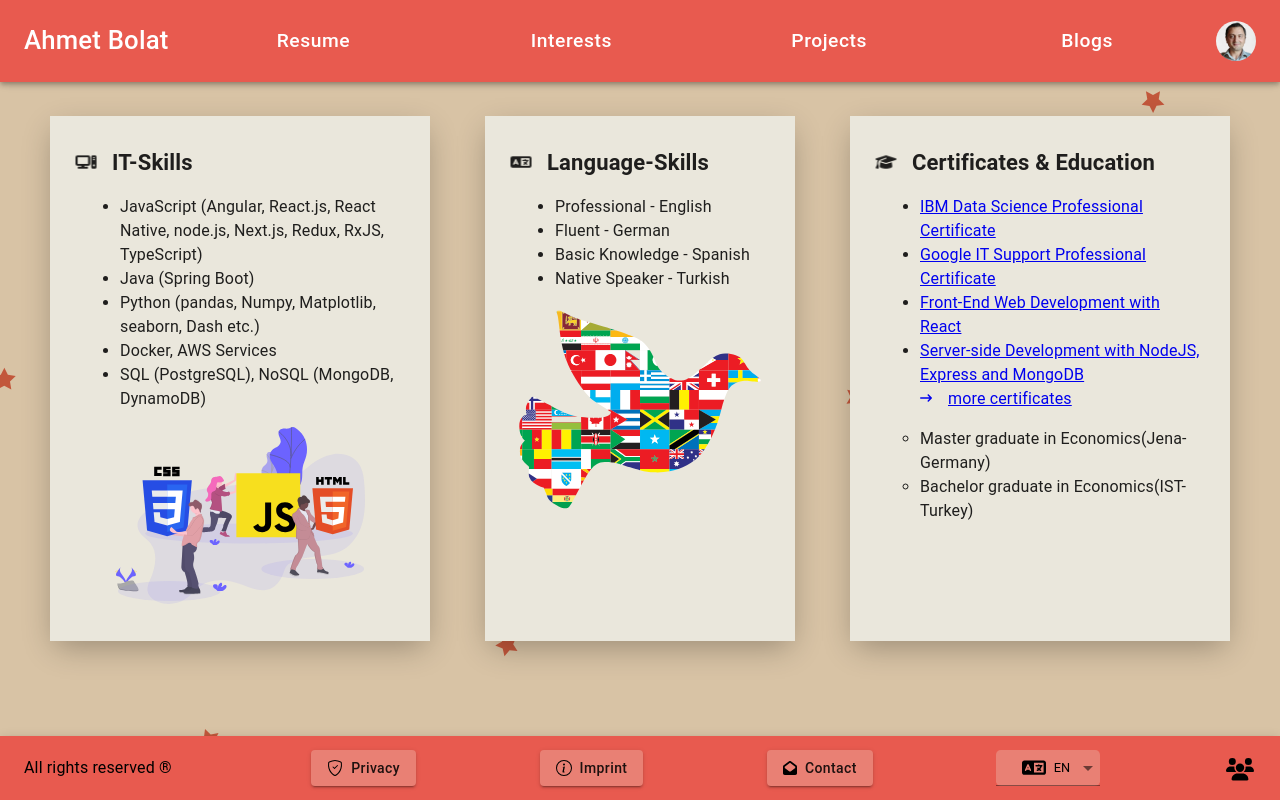
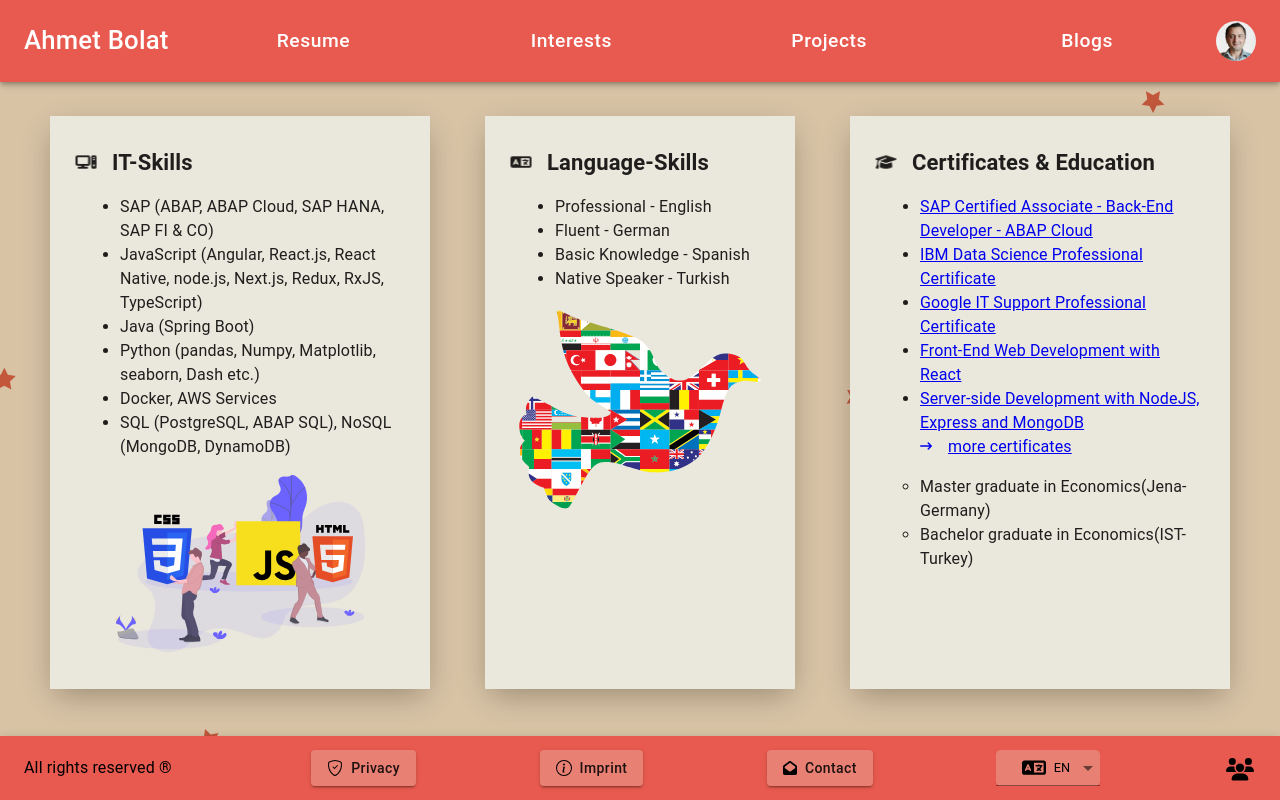
Before and after one commit to bolatah/web-site-as-single-package, a Next.js app: page / in a window 1280 px wide. Built offline with nearby package versions, Linux system fonts and the light colour scheme.

Commit message:
add new skill and certificates

```diff
--- a/src/pages/index.tsx
+++ b/src/pages/index.tsx
@@ -93,13 +93,16 @@ const cards = [
     description: (
       <ul>
         <li>
+          SAP (ABAP,  ABAP Cloud, SAP HANA, SAP FI & CO)
+        </li>
+        <li>
           JavaScript (Angular, React.js, React Native, node.js, Next.js, Redux, RxJS,
           TypeScript)
         </li>
         <li>Java (Spring Boot)</li>
         <li>Python (pandas, Numpy, Matplotlib, seaborn, Dash etc.)</li>
         <li>Docker, AWS Services</li>
-        <li>SQL (PostgreSQL), NoSQL (MongoDB, DynamoDB)</li>
+        <li>SQL (PostgreSQL, ABAP SQL), NoSQL (MongoDB, DynamoDB)</li>
 
         {/* <li>SAP Finance & Controlling</li> */}
       </ul>
@@ -137,6 +140,11 @@ const cards = [
     description: (
       <>
         <ul>
+          <li>
+            <a href="https://www.credly.com/badges/d949794c-fdaa-4d84-b812-646b39f9feb6">
+              SAP Certified Associate - Back-End Developer - ABAP Cloud
+            </a>
+          </li>
           <li>
             <a href="https://www.credly.com/badges/b77d747a-0362-486c-b701-c7d5ea30f955">
               IBM Data Science Professional Certificate
```
